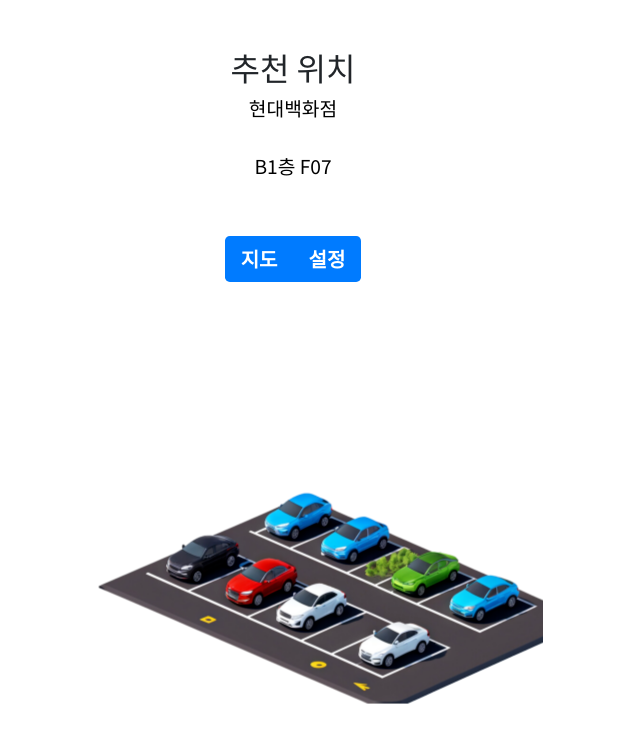
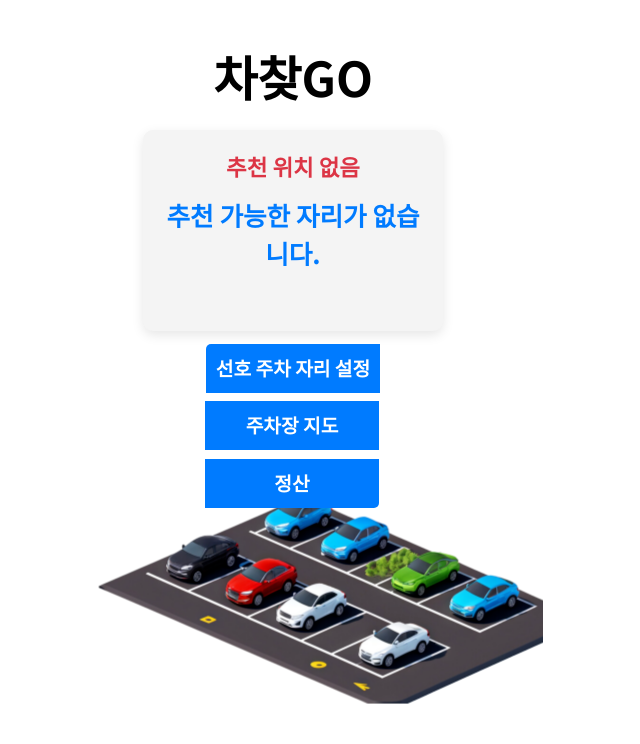
Before and after one commit to dayeon1031/raspi_jmt, a Flask app: page /recommendation in a window 1280 px wide. Shown: the part 56-800 px from the top of the page, without its empty margins (347-987 px from the left). Run offline with Flask 3, Linux system fonts and the light colour scheme; some libraries are stand-ins or nearby versions.

Commit message:
Update recommendation.html

```diff
--- a/imsisi/templates/recommendation.html
+++ b/imsisi/templates/recommendation.html
@@ -2,12 +2,24 @@
 {% block content %}
 <div class="d-flex justify-content-center">
     <div class="text-center my-5">
-        <h2>추천 위치</h2>
-        <p class="parking-location">현대백화점</p>
-        <p class="parking-spot">B1층 F07</p>
-        <div class="btn-group btn-group-lg mt-3" role="group" aria-label="Recommendation Actions">
-            <a href="{{ url_for('map_view') }}" class="btn btn-primary">지도</a>
-            <a href="{{ url_for('settings') }}" class="btn btn-primary">설정</a>
+        <h1>차찾GO</h1>
+
+        <!-- 추천 위치 박스 -->
+        <div id="location-box" class="location-box">
+            {% if parking_spot %}
+                <p id="location-title" class="location-title">추천 위치</p>
+                <p id="location-info" class="location-info">{{ parking_spot }}</p>
+            {% else %}
+                <p id="location-title" class="location-title text-danger">추천 위치 없음</p>
+                <p id="location-info" class="location-info">추천 가능한 자리가 없습니다.</p>
+            {% endif %}
+        </div>
+
+        <!-- 버튼 그룹 -->
+        <div class="btn-group btn-group-vertical mt-3">
+            <a href="{{ url_for('settings') }}" class="btn btn-secondary btn-block">선호 주차 자리 설정</a>
+            <a href="{{ url_for('map_view') }}" class="btn btn-secondary btn-block">주차장 지도</a>
+            <a href="{{ url_for('payment') }}" class="btn btn-secondary btn-block">정산</a>
         </div>
     </div>
 </div>
```
